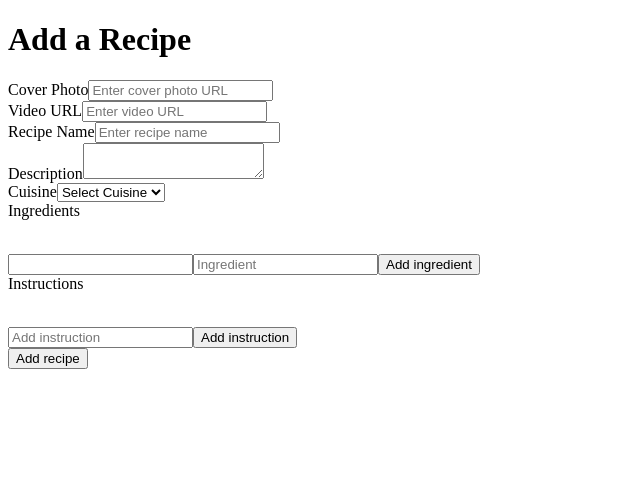
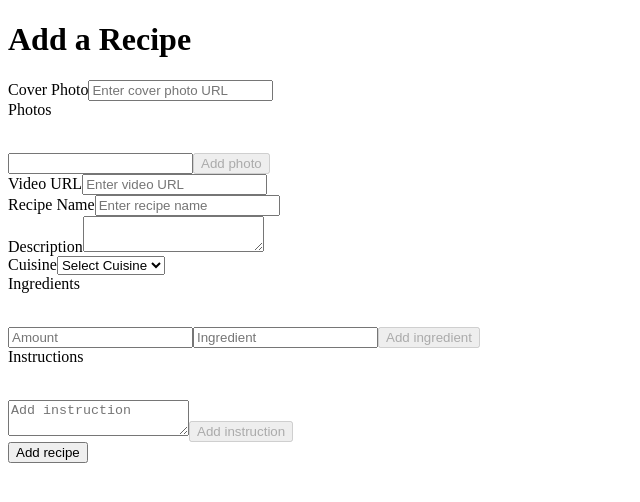
Before and after one commit to aureabelle/nam, a Next.js app: page /admin in a window 1280 px wide. Shown: the top 502 px of the page, without its empty margins (0-640 px from the left). Built offline with nearby package versions, Linux system fonts and the light colour scheme.

Commit message:
add recipe

```diff
--- a/components/recipe/add-recipe.js
+++ b/components/recipe/add-recipe.js
@@ -1,13 +1,19 @@
 import { Fragment, useContext, useState } from "react";
+import fetch from "isomorphic-unfetch";
 
 import { RecipeContext } from "../../context/recipe-context";
 
-const AddRecipe = () => {
+const AddRecipe = ({ apiUrl }) => {
   const recipeContext = useContext(RecipeContext);
   const { cuisine } = recipeContext;
 
   const [coverPhoto, setCoverPhoto] = useState("");
+
+  const [photos, setPhotos] = useState([]);
+  const [photo, setPhoto] = useState("");
+
   const [videoUrl, setVideoUrl] = useState("");
+
   const [recipeName, setRecipeName] = useState("");
   const [description, setDescription] = useState("");
   const [inspiration, setInspiration] = useState("");
@@ -19,8 +25,27 @@ const AddRecipe = () => {
   const [instructions, setInstructions] = useState([]);
   const [instruction, setInstruction] = useState("");
 
+  const [isSuccess, setIsSuccess] = useState(false);
+
   const handleCoverPhotoChange = event => {
     setCoverPhoto(event.target.value);
+  };
+
+  const handlePhotoChange = event => {
+    setPhoto(event.target.value);
+  };
+
+  const handleAddPhoto = event => {
+    event.preventDefault();
+
+    if (photo !== "") {
+      const photoObj = {
+        url: photo
+      };
+
+      setPhotos([...photos, photoObj]);
+      setPhoto("");
+    }
   };
 
   const handleVideoUrl = event => {
@@ -50,6 +75,7 @@ const AddRecipe = () => {
   const handleAddIngredient = event => {
     event.preventDefault();
 
+    if (ingredient !== "" && quantity !== "") {
       const ingObj = {
         name: ingredient,
         quantity
@@ -58,6 +84,7 @@ const AddRecipe = () => {
       setIngredients([...ingredients, ingObj]);
       setQuantity("");
       setIngredient("");
+    }
   };
 
   const handleInstructionChange = event => {
@@ -66,28 +93,73 @@ const AddRecipe = () => {
 
   const handleAddInstruction = event => {
     event.preventDefault();
-    setInstructions([...instructions, instruction]);
-    setInstruction("");
+
+    if (instruction !== "") {
+      const instObj = {
+        step: instruction
       };
 
-  const handleSubmit = event => {
+      setInstructions([...instructions, instObj]);
+      setInstruction("");
+    }
+  };
+
+  const handleSubmit = async event => {
     event.preventDefault();
 
-    console.log(coverPhoto);
-    console.log(videoUrl);
-    console.log(recipeName);
-    console.log(description);
-    console.log(inspiration);
+    try {
+      const response = await fetch(apiUrl, {
+        method: "POST",
+        headers: {
+          Accept: "application/json",
+          "Content-Type": "application/json"
+        },
+        body: JSON.stringify({
+          coverPhoto,
+          photos,
+          videoUrl,
+          recipeName,
+          description,
+          inspiration,
+          ingredients,
+          instructions
+        })
+      });
 
-    console.log(ingredients);
+      if (response.ok) {
+        setCoverPhoto("");
+        setPhotos([]);
 
-    console.log(instructions);
+        setVideoUrl("");
+        setRecipeName("");
+        setDescription("");
+        setInspiration("");
+
+        setIngredients([]);
+        setQuantity("");
+        setIngredient("");
+
+        setInstructions([]);
+        setInstruction("");
+
+        setIsSuccess(!isSuccess);
+      } else {
+        console.log("Cannot add recipe.");
+      }
+    } catch (error) {
+      const { response } = error;
+      console.log("something went wrong");
+      throw new Error(error);
+    }
   };
 
   return (
     <Fragment>
       <div className="add-recipe">
         <h1>Add a Recipe</h1>
+
+        {isSuccess && <p>New recipe has been added successfully!</p>}
+
         <form onSubmit={handleSubmit}>
           <label htmlFor="cover-photo">Cover Photo</label>
           <input
@@ -96,6 +168,22 @@ const AddRecipe = () => {
             value={coverPhoto}
             onChange={handleCoverPhotoChange}
           />
+          <br />
+
+          <label>Photos</label>
+
+          <br />
+          <ul>
+            {photos.map((photo, index) => {
+              return <li key={`photo-${index}`}>{photo.url}</li>;
+            })}
+          </ul>
+
+          <br />
+          <input type="text" value={photo} onChange={handlePhotoChange} />
+          <button onClick={handleAddPhoto} disabled={photo === ""}>
+            Add photo
+          </button>
           <br />
 
           <label htmlFor="video">Video URL</label>
@@ -123,7 +211,7 @@ const AddRecipe = () => {
             id="description"
             value={description}
             onChange={handleDescriptionChange}
-          ></textarea>
+          />
           <br />
 
           <label htmlFor="cuisine">Cuisine</label>
@@ -157,32 +245,44 @@ const AddRecipe = () => {
           </ul>
           <br />
 
-          <input type="text" value={quantity} onChange={handleQuantityChange} />
+          <input
+            type="text"
+            value={quantity}
+            placeholder="Amount"
+            onChange={handleQuantityChange}
+          />
           <input
             type="text"
             placeholder="Ingredient"
             value={ingredient}
             onChange={handleIngredientChange}
           />
-          <button onClick={handleAddIngredient}>Add ingredient</button>
+          <button
+            onClick={handleAddIngredient}
+            disabled={quantity === "" || ingredient === ""}
+          >
+            Add ingredient
+          </button>
           <br />
 
           <label>Instructions</label>
           <br />
           <ol>
             {instructions.map((ins, index) => {
-              return <li key={`instruction-${index}`}>{ins}</li>;
+              return <li key={`instruction-${index}`}>{ins.step}</li>;
             })}
           </ol>
           <br />
 
-          <input
+          <textarea
             type="text"
             placeholder="Add instruction"
             value={instruction}
             onChange={handleInstructionChange}
           />
-          <button onClick={handleAddInstruction}>Add instruction</button>
+          <button onClick={handleAddInstruction} disabled={instruction === ""}>
+            Add instruction
+          </button>
           <br />
 
           <input type="submit" value="Add recipe" />
--- a/pages/admin.js
+++ b/pages/admin.js
@@ -4,16 +4,26 @@ import { RecipeProvider } from "../context/recipe-context";
 
 import AddRecipe from "../components/recipe/add-recipe";
 
-const Admin = () => {
+const Admin = ({ apiUrl }) => {
   return (
     <Fragment>
       <RecipeProvider>
         <div className="admin">
-          <AddRecipe />
+          <AddRecipe apiUrl={apiUrl} />
         </div>
       </RecipeProvider>
     </Fragment>
   );
 };
 
+Admin.getInitialProps = async ({ req }) => {
+  const protocol = process.env.NODE_ENV === "production" ? "https" : "http";
+
+  const apiUrl = process.browser
+    ? `${protocol}://${window.location.host}/api/admin/add-recipe`
+    : `${protocol}://${req.headers.host}/api/admin/add-recipe`;
+
+  return { apiUrl };
+};
+
 export default Admin;
```
Also changed, not shown: model/Recipe.js (+11 -3 lines), routes/admin.js (+11 -7 lines). Lines whose indentation alone changed are shown as unchanged.
